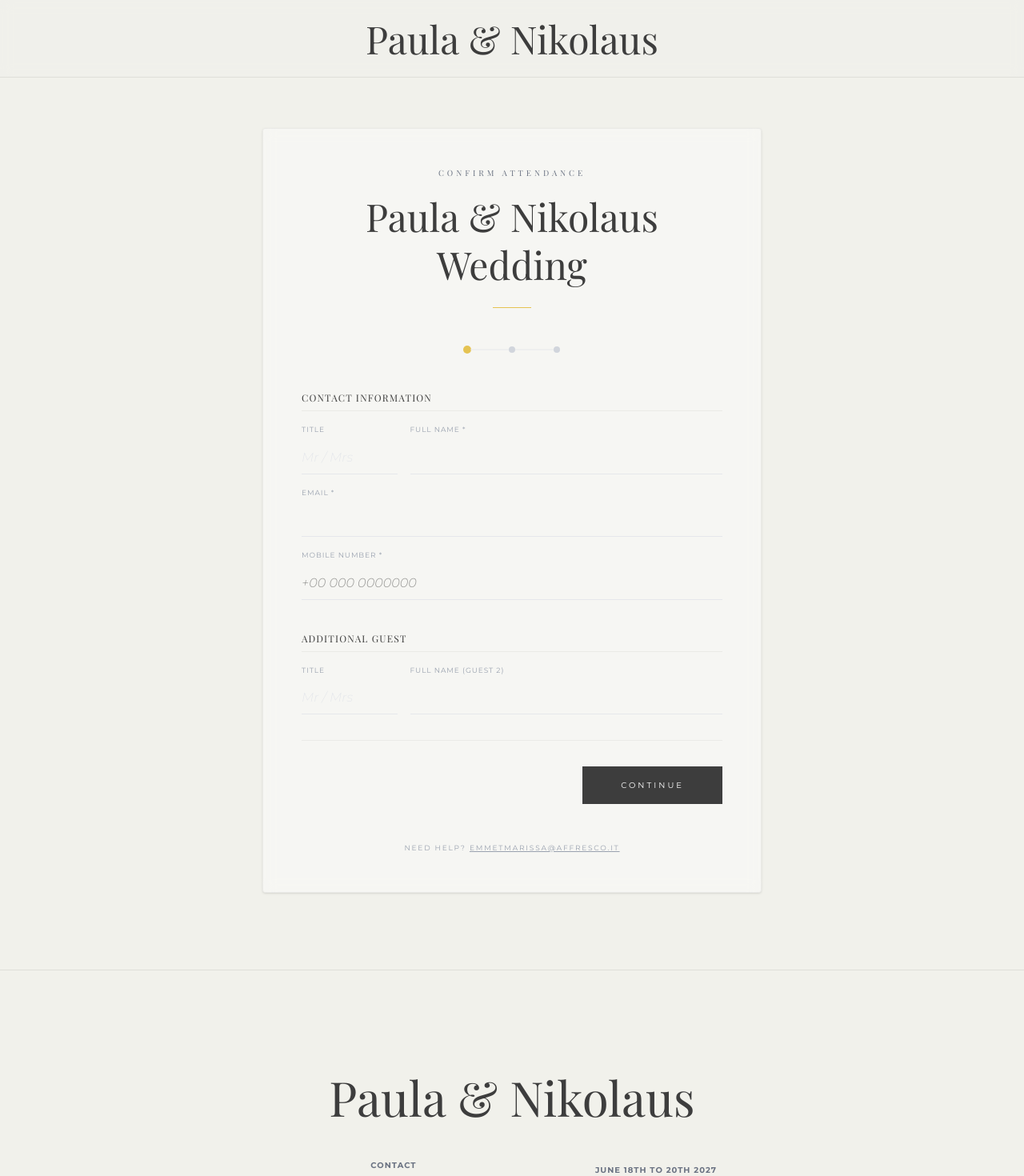
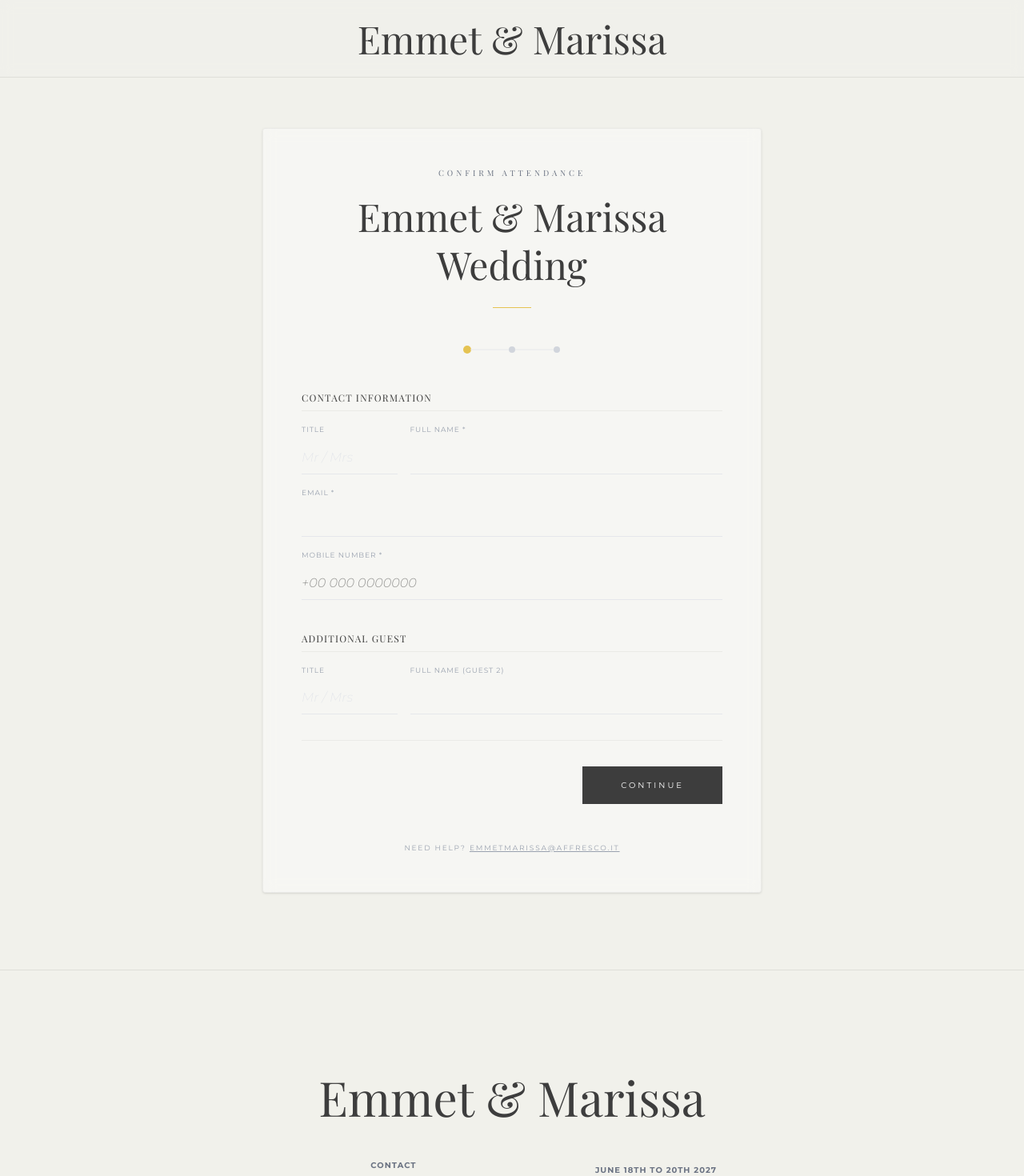
Before and after one commit to andreafrancioni/Marissa-Emmet, a Vue app: page /rsvp in a window 1280 px wide. Shown: the top 1470 px of the page at 80% size. Built offline with nearby package versions, Linux system fonts and the light colour scheme; a web font is replaced by a local one.

Commit message:
chore: update wedding couple names to Emmet & Marissa across UI components

```diff
--- a/src/components/Footer.vue
+++ b/src/components/Footer.vue
@@ -5,7 +5,7 @@
   >
     <div class="max-w-7xl mx-auto flex flex-col items-center gap-12">
       <h1 class="text-6xl text-center md:text-left text-[#3D3D3D]">
-        Paula & Nikolaus
+        Emmet & Marissa
       </h1>
 
       <div class="flex flex-col md:flex-row items-center gap-12 text-center">
--- a/src/components/Hero.vue
+++ b/src/components/Hero.vue
@@ -23,7 +23,7 @@
           <h2
             class="handwriting text-7xl md:text-9xl text-[#3D3D3D] mb-4 transform -rotate-1"
           >
-            Paula & Nikolaus
+            Emmet & Marissa
           </h2>
         </div>
 
--- a/src/components/Navigation.vue
+++ b/src/components/Navigation.vue
@@ -38,7 +38,7 @@ const isMenuOpen = ref(false);
       <!-- Center Logo -->
       <div class="mx-4">
         <a href="#" class="flex flex-col items-center">
-          <h1 class="text-4xl md:text-5xl text-[#3D3D3D]">Paula & Nikolaus</h1>
+          <h1 class="text-4xl md:text-5xl text-[#3D3D3D]">Emmet & Marissa</h1>
         </a>
       </div>
 
@@ -115,7 +115,7 @@ const isMenuOpen = ref(false);
             >
               <span
                 class="handwriting text-5xl text-[#3D3D3D] leading-none transform -rotate-1"
-                >Paula & Nikolaus</span
+                >Emmet & Marissa</span
               >
             </a>
           </div>
--- a/src/components/RSVP.vue
+++ b/src/components/RSVP.vue
@@ -189,7 +189,7 @@ const submitForm = async () => {
           <h2
             class="text-4xl md:text-5xl font-serif text-[#3D3D3D] leading-tight"
           >
-            Paula & Nikolaus Wedding
+            Emmet & Marissa Wedding
           </h2>
           <div class="w-12 h-[1px] bg-[#E5C352] mx-auto mt-6"></div>
         </div>
```
